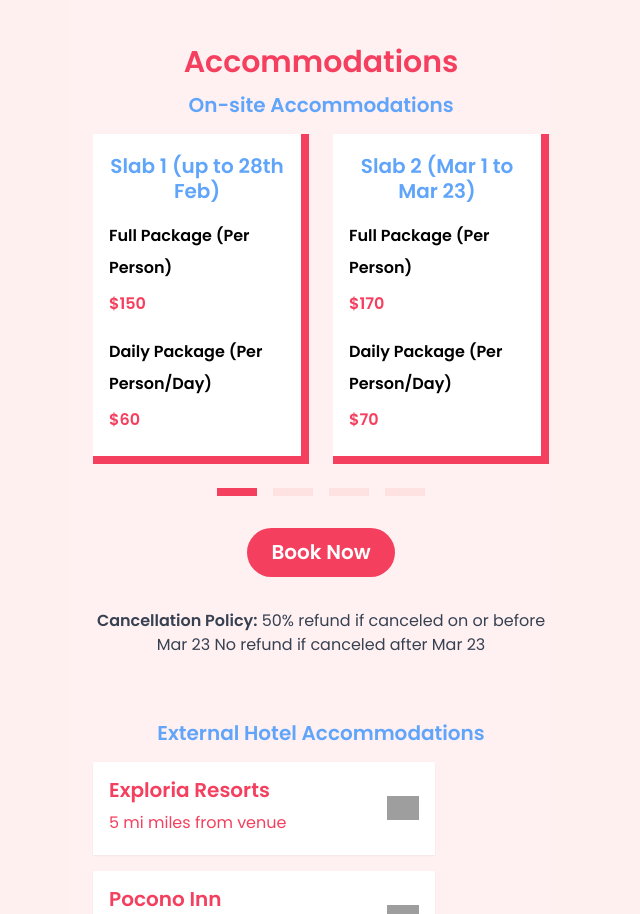
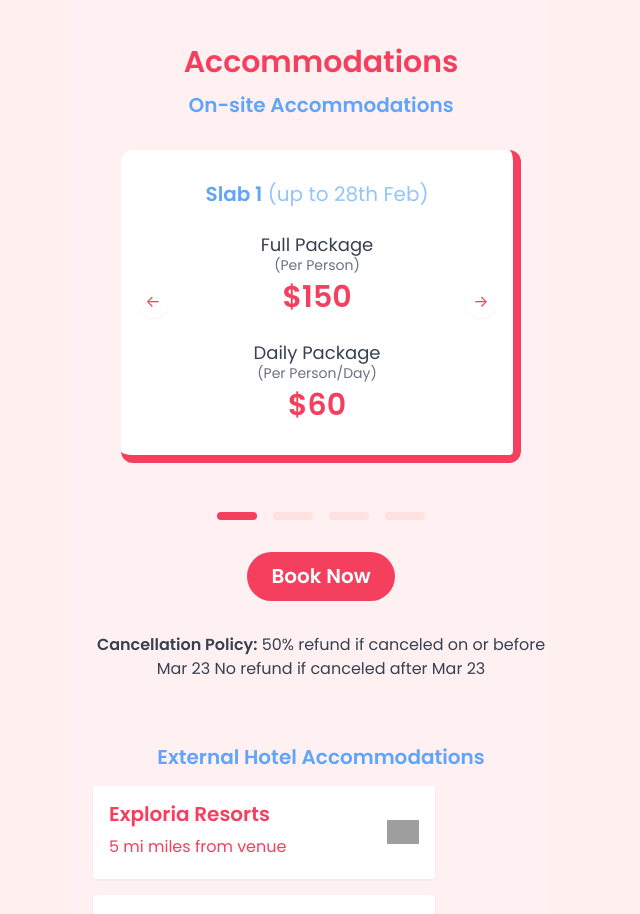
Before and after one commit to ojassrmd/usa-april-shibir, a React (Create React App) app: page / in a window 1280 px wide. Shown: the part 6480-7394 px from the top of the page, without its empty margins (331-971 px from the left). Built offline with nearby package versions, Linux system fonts and the light colour scheme; grey boxes are pictures that could not be loaded; a web font is replaced by a local one.

Commit message:
fix on site acco

```diff
--- a/src/components/ShibirRegistration/Accommodations.tsx
+++ b/src/components/ShibirRegistration/Accommodations.tsx
@@ -1,72 +1,106 @@
-import React from "react";
-import { AccommodationOption } from "./types";
+import React, { useState } from "react";
+import { AccommodationsProps } from "./types";
 
-interface AccommodationsProps {
-  options: AccommodationOption[];
-}
+const Accommodations: React.FC<AccommodationsProps> = ({ slabs, options }) => {
+  const [currentSlide, setCurrentSlide] = useState(0);
 
-const Accommodations: React.FC<AccommodationsProps> = ({ options }) => {
+  const nextSlide = () => {
+    setCurrentSlide((prev) => (prev === slabs.length - 1 ? 0 : prev + 1));
+  };
+
+  const prevSlide = () => {
+    setCurrentSlide((prev) => (prev === 0 ? slabs.length - 1 : prev - 1));
+  };
+
   return (
     <div className="flex flex-col pl-6 mt-16 w-full">
-      <div className="self-center text-3xl font-bold leading-none text-center text-rose-500">
-        Accommodations
-      </div>
+      <div className="self-center text-3xl font-bold leading-none text-center text-rose-500">Accommodations</div>
       <div className="self-center mt-4 text-xl font-semibold leading-tight text-center text-blue-400">
         On-site Accommodations
       </div>
-      <div className="flex gap-6 mt-4 text-base font-semibold leading-loose text-black">
-        <div className="flex overflow-hidden flex-col grow shrink-0 items-start px-4 py-5 bg-white border-r-8 border-b-8 border-rose-500 basis-0 w-fit">
-          <div className="text-xl leading-tight text-center text-blue-400">
-            <span className="">Slab 1</span> (up to 28th Feb)
+
+      {/* Carousel Section */}
+      <div className="relative mt-8">
+        <div className="overflow-hidden">
+          <div
+            className="flex transition-transform duration-300 ease-in-out"
+            style={{ transform: `translateX(-${currentSlide * 100}%)` }}
+          >
+            {slabs.map((slab, index) => (
+              <div key={index} className="flex-shrink-0 w-full px-4">
+                <div className="flex overflow-hidden flex-col items-center px-16 py-8 bg-white border-r-8 border-b-8 border-rose-500 rounded-xl relative max-w-[400px] mx-auto">
+                  {/* Navigation Buttons */}
+                  <button
+                    onClick={prevSlide}
+                    className="absolute left-4 top-1/2 -translate-y-1/2 bg-white/80 hover:bg-white/90 text-rose-500 rounded-full w-8 h-8 flex items-center justify-center shadow-sm transition-colors"
+                    aria-label="Previous slide"
+                  >
+                    ←
+                  </button>
+                  <button
+                    onClick={nextSlide}
+                    className="absolute right-4 top-1/2 -translate-y-1/2 bg-white/80 hover:bg-white/90 text-rose-500 rounded-full w-8 h-8 flex items-center justify-center shadow-sm transition-colors"
+                    aria-label="Next slide"
+                  >
+                    →
+                  </button>
+
+                  <div className="text-xl leading-tight text-center text-blue-400 w-full">
+                    <span className="font-semibold">{slab.name}</span>{" "}
+                    <span className="text-blue-300">{slab.dateRange}</span>
+                  </div>
+                  <div className="mt-6 flex flex-col items-center">
+                    <div className="text-lg text-gray-700">Full Package</div>
+                    <div className="text-sm text-gray-500 -mt-1">(Per Person)</div>
+                  </div>
+                  <div className="mt-1 text-3xl font-bold text-rose-500">${slab.fullPackagePrice}</div>
+                  <div className="mt-6 flex flex-col items-center">
+                    <div className="text-lg text-gray-700">Daily Package</div>
+                    <div className="text-sm text-gray-500 -mt-1">(Per Person/Day)</div>
+                  </div>
+                  <div className="mt-1 text-3xl font-bold text-rose-500">${slab.dailyPackagePrice}</div>
+                </div>
+              </div>
+            ))}
           </div>
-          <div className="mt-4">Full Package (Per Person)</div>
-          <div className="mt-1 text-rose-500">$150</div>
-          <div className="self-stretch mt-4">
-            Daily Package (Per Person/Day)
-          </div>
-          <div className="mt-1 text-rose-500">$60</div>
-        </div>
-        <div className="flex overflow-hidden flex-col grow shrink-0 items-start px-4 py-5 bg-white border-r-8 border-b-8 border-rose-500 basis-0 w-fit">
-          <div className="text-xl leading-tight text-center text-blue-400">
-            <span className="">Slab 2</span> (Mar 1 to Mar 23)
-          </div>
-          <div className="mt-4">Full Package (Per Person)</div>
-          <div className="mt-1 text-rose-500">$170</div>
-          <div className="mt-4">Daily Package (Per Person/Day)</div>
-          <div className="mt-1 text-rose-500">$70</div>
         </div>
       </div>
+
+      {/* Carousel Indicators */}
       <div className="flex gap-4 items-center self-center mt-6">
-        <div className="flex shrink-0 self-stretch my-auto w-10 h-2 bg-rose-500" />
-        <div className="flex shrink-0 self-stretch my-auto w-10 h-2 bg-red-100" />
-        <div className="flex shrink-0 self-stretch my-auto w-10 h-2 bg-red-100" />
-        <div className="flex shrink-0 self-stretch my-auto w-10 h-2 bg-red-100" />
+        {slabs.map((_, index) => (
+          <button
+            key={index}
+            onClick={() => setCurrentSlide(index)}
+            className={`h-2 rounded-full transition-all ${
+              currentSlide === index ? "w-10 bg-rose-500" : "w-10 bg-red-100"
+            }`}
+          />
+        ))}
       </div>
+
       <button className="gap-2.5 self-center px-6 py-3 mt-8 text-xl font-bold leading-tight text-center text-white bg-rose-500 rounded-full">
         Book Now
       </button>
+
       <div className="self-center mt-8 text-base leading-6 text-center text-gray-700">
-        <span className="font-semibold">Cancellation Policy:</span> 50% refund
-        if canceled on or before Mar 23 No refund if canceled after Mar 23
+        <span className="font-semibold">Cancellation Policy:</span> 50% refund if canceled on or before Mar 23 No refund
+        if canceled after Mar 23
       </div>
+
       <div className="self-center mt-16 text-xl font-semibold leading-tight text-center text-blue-400">
         External Hotel Accommodations
       </div>
+
       {options.map((option, index) => (
         <div
           key={index}
           className="flex overflow-hidden gap-10 justify-between items-center p-4 mt-4 w-full text-center text-rose-500 bg-white shadow-sm max-w-[342px]"
         >
           <div className="flex flex-col items-start self-stretch my-auto w-[178px]">
-            <div className="text-xl font-semibold leading-tight">
-              {option.name}
-            </div>
-            <div className="mt-1 text-base leading-loose">
-              {option.distance}
-            </div>
-            {option.note && (
-              <div className="mt-1 text-sm leading-7">{option.note}</div>
-            )}
+            <div className="text-xl font-semibold leading-tight">{option.name}</div>
+            <div className="mt-1 text-base leading-loose">{option.distance}</div>
+            {option.note && <div className="mt-1 text-sm leading-7">{option.note}</div>}
           </div>
           <img
             loading="lazy"
@@ -76,24 +110,18 @@ const Accommodations: React.FC<AccommodationsProps> = ({ options }) => {
           />
         </div>
       ))}
-      <div className="self-start mt-10 text-xl font-bold leading-snug text-blue-400">
-        Additional Information
-      </div>
+
+      <div className="self-start mt-10 text-xl font-bold leading-snug text-blue-400">Additional Information</div>
       <div className="flex flex-col mt-6 w-full text-base leading-6 text-black max-w-[342px]">
         <div>The registration fee includes breakfast, lunch and dinner.</div>
         <div className="mt-2">
-          Children under 12 years of age are not allowed in the satsang hall
-          during pravachans.
+          Children under 12 years of age are not allowed in the satsang hall during pravachans.
         </div>
         <div className="mt-2">
-          The Management will take utmost care of all participants. However, the
-          management is not responsible for any injury/loss or damage to any
-          individuals or their property during the retreat.
+          The Management will take utmost care of all participants. However, the management is not responsible for any
+          injury/loss or damage to any individuals or their property during the retreat.
         </div>
-        <div className="mt-2">
-          Please follow a conservative dress code, no shorts or sleeveless
-          clothing.
-        </div>
+        <div className="mt-2">Please follow a conservative dress code, no shorts or sleeveless clothing.</div>
       </div>
     </div>
   );
--- a/src/components/ShibirRegistration/ShibirRegistration.tsx
+++ b/src/components/ShibirRegistration/ShibirRegistration.tsx
@@ -67,6 +67,33 @@ const scheduleDays: ScheduleDay[] = [
   },
 ];
 
+const accommodationSlabs = [
+  {
+    name: "Slab 1",
+    dateRange: "(up to 28th Feb)",
+    fullPackagePrice: 150,
+    dailyPackagePrice: 60,
+  },
+  {
+    name: "Slab 2",
+    dateRange: "(Mar 1 to Mar 23)",
+    fullPackagePrice: 170,
+    dailyPackagePrice: 70,
+  },
+  {
+    name: "Slab 3",
+    dateRange: "(Mar 24 to Apr 16)",
+    fullPackagePrice: 190,
+    dailyPackagePrice: 80,
+  },
+  {
+    name: "Slab 4",
+    dateRange: "(Walk-in - Apr 17 onwards)",
+    fullPackagePrice: 210,
+    dailyPackagePrice: 90,
+  },
+];
+
 const accommodationOptions: AccommodationOption[] = [
   {
     name: "Exploria Resorts",
@@ -115,7 +142,7 @@ const ShibirRegistration: React.FC = () => {
       <Header />
       <Schedule highlightItems={highlightItems} scheduleDays={scheduleDays} />
       <Registration />
-      <Accommodations options={accommodationOptions} />
+      <Accommodations slabs={accommodationSlabs} options={accommodationOptions} />
       <Sponsorship items={sponsorshipItems} />
       <Footer />
     </div>
```
Also changed, not shown: src/components/ShibirRegistration/types.ts (+12 -0 lines).
